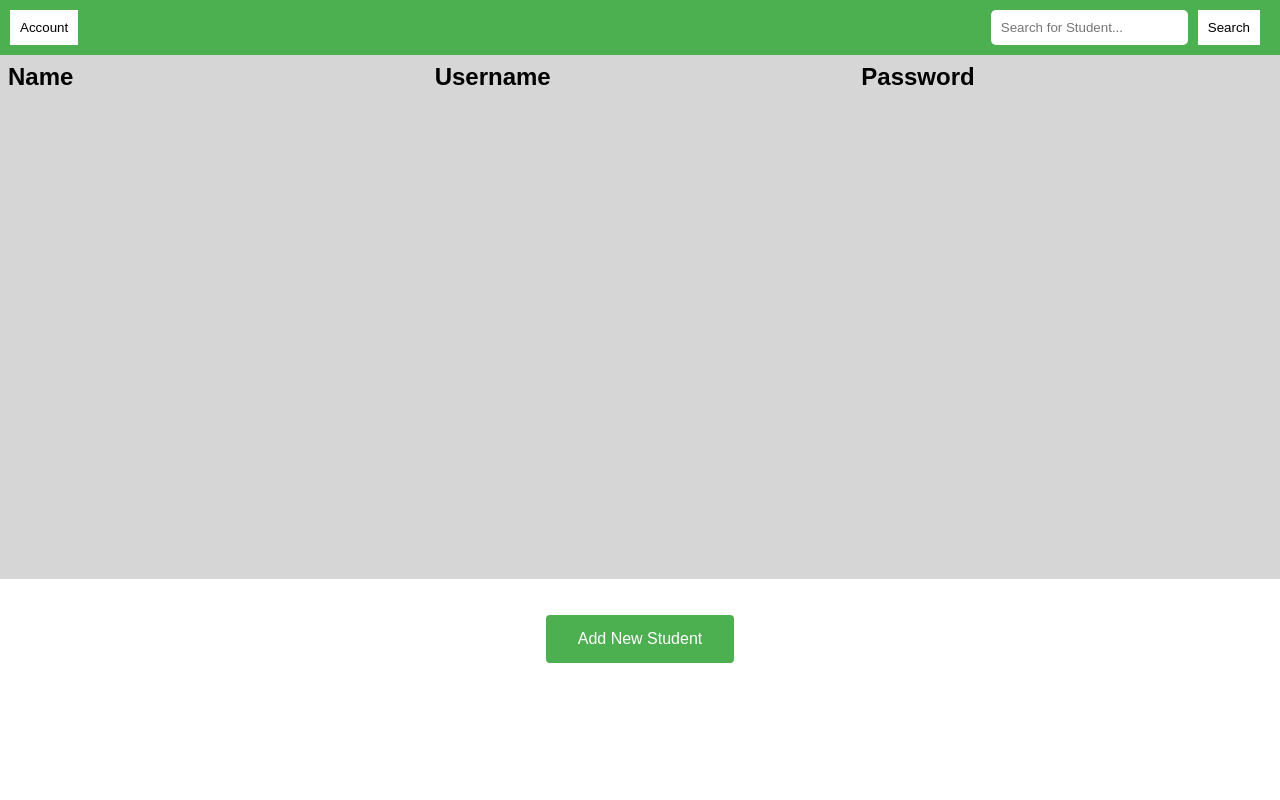
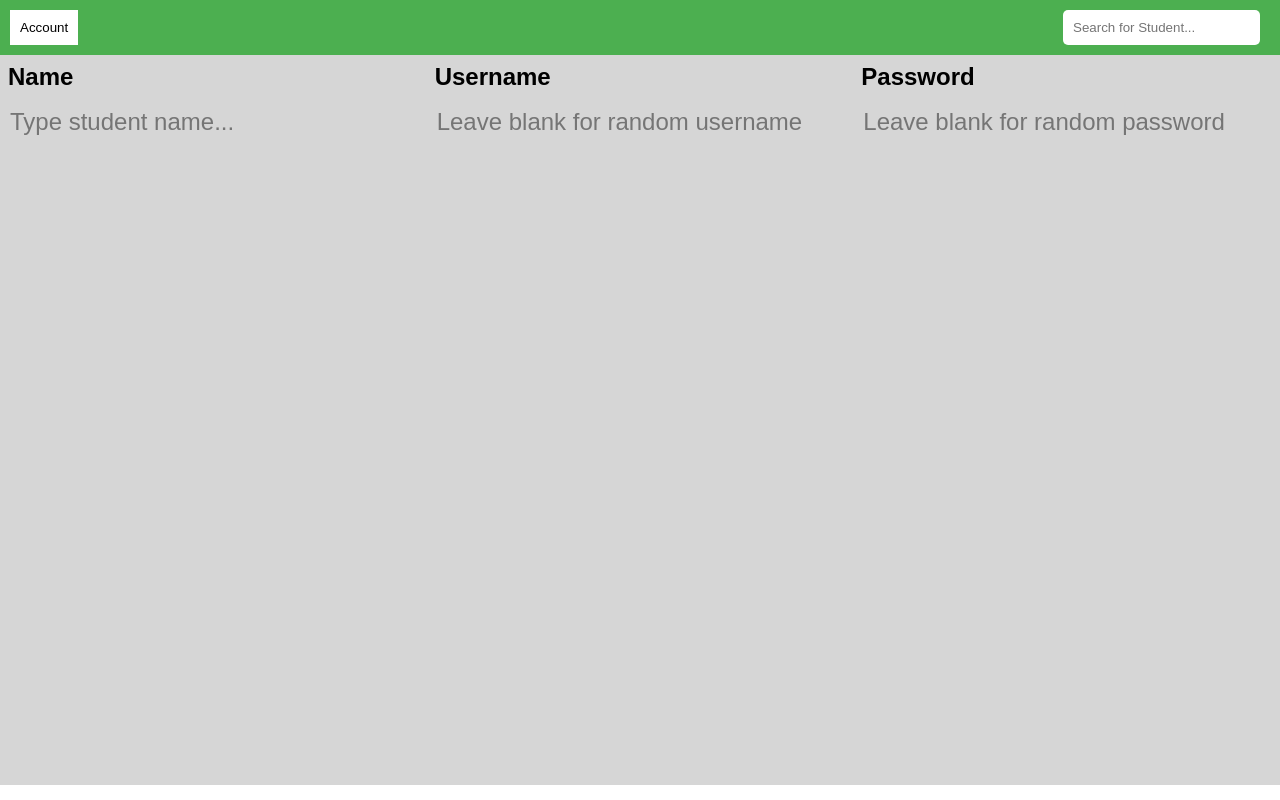
Before and after one commit to Brian-333/DearPenPal, a React (Create React App) app in the folder source/frontend/: page /Manager in a window 1280 px wide. Built offline with nearby package versions, Linux system fonts and the light colour scheme.

Commit message:
Made search bar

```diff
--- a/source/frontend/src/components/ManagerPage.js
+++ b/source/frontend/src/components/ManagerPage.js
@@ -2,20 +2,28 @@ import '../styles/managerPage.css';
 import React, { useState } from 'react';
 
 const ManagerPage = () => {
-  const [isOpen, setIsOpen] = useState(false);
   const [students, setStudents] = useState([]);
+  const [displayedStudents, setDisplayedStudents] = useState([]);
 
   const addStudent = (student) => {
-    setStudents([...students, student]);
-    closeModal();
+    const newStudents = [...students, student];
+    newStudents.reverse();
+    setStudents(newStudents);
+    setDisplayedStudents(newStudents);
   }
 
-  const openModal = () => setIsOpen(true);
-  const closeModal = () => setIsOpen(false);
+  const handleSearchChange = (event) => {
+    if (event.target.value === "") {
+      setDisplayedStudents(students);
+    } else {
+      const filteredStudents = students.filter((student) => student.name.toLowerCase().includes(event.target.value.toLowerCase()));
+      setDisplayedStudents(filteredStudents);
+    }
+  }
 
   return (
     <div>
-      <NavBar/>
+      <NavBar handleSearchChange={handleSearchChange}/>
       <div className='student-table'>
         <table>
             <tr>
@@ -23,73 +31,137 @@ const ManagerPage = () => {
               <th>Username</th>
               <th>Password</th>
             </tr>
+            <InputRow onSubmit={addStudent}/>
         </table>
         <div class="students">
           <table>
-            {students.map(student => <StudentRow {...student} />)}
+            {displayedStudents.map((student) => <StudentRow {...student} />)}
           </table>
         </div>
       </div>
-      <AddStudentButton onClick={openModal}/>
-      <AddStudentModal isOpen={isOpen} close={closeModal} onSubmit={addStudent} />
+      {/* <AddStudentModal isOpen={isOpen} close={closeModal} onSubmit={addStudent} /> */}
     </div>
   );
 }
 
-const AddStudentModal = ({isOpen, close, onSubmit}) => {
-  const [name, setName] = useState("");
-  const [username, setUsername] = useState("");
-  const [password, setPassword] = useState("");
+const InputRow = ({onSubmit}) => {
+  const [nameValue, setNameValue] = useState("");
+  const [usernameValue, setUsernameValue] = useState("");
+  const [passwordValue, setPasswordValue] = useState("");
 
-  const handleSubmit = (event) => {
-    event.preventDefault();
-    let finalUsername = username;
-    let finalPassword = password;
+  const handleKeyDown = (event) => {
+    if (event.key === "Enter" && nameValue.trim() !== "") {
+      let finalUsername = usernameValue;
+      let finalPassword = passwordValue;
 
-    if (name.trim() === "") {
+      if (nameValue.trim() === "") {
         alert("Name field cannot be empty")
         return;
       }
-    if (username.trim() === "") {
+      if (usernameValue.trim() === "") {
         finalUsername = generateRandomUsername();
       }
-    if (password.trim() === "") {
+      if (passwordValue.trim() === "") {
         finalPassword = generatePassword(10);
       }
 
-    onSubmit({name: name, username: finalUsername, password: finalPassword});
-    setName("");
-    setUsername("");
-    setPassword("");
+      onSubmit({ name: nameValue, username: finalUsername, password: finalPassword });
+      setNameValue("");
+      setUsernameValue("");
+      setPasswordValue("");
     }
-
-  if (!isOpen) {
-    return null;
   }
 
   return (
-    <>
-      <div className="modal-backdrop" onClick={close}/>
-      <div className="modal-content">
-        <form onSubmit={handleSubmit}>
-          <div class="form-element">
-            <label onClick>Name: </label>
-            <input type="text" name="name" placeholder={'Mandatory'} onChange={e => setName(e.target.value)} />
-          </div>
-          <div class="form-element">
-            <label>Username: </label>
-            <input type="text" name="username" placeholder={'Leave blank for a random username'} onChange={e => setUsername(e.target.value)} />
-          </div>
-          <div class="form-element">
-            <label>Password: </label>
-            <input type="text" name="password" placeholder={'Leave blank for a random password'} onChange={e => setPassword(e.target.value)} />
-          </div>
-          <input type="submit" value="Submit"/>
-        </form>
-      </div>
-    </>
+    <tr>
+      <td>
+        <input
+          className='MyInput'
+          placeholder='Type student name...'
+          type="text"
+          value={nameValue}
+          onChange={e => setNameValue(e.target.value)}
+          onKeyDown={handleKeyDown}
+        />
+      </td>
+      <td>
+        <input
+          className='MyInput'
+          placeholder='Leave blank for random username'
+          type="text"
+          value={usernameValue}
+          onChange={e => setUsernameValue(e.target.value)}
+          onKeyDown={handleKeyDown}
+        />
+      </td>
+      <td>
+        <input
+        className='MyInput'
+        placeholder='Leave blank for random password'
+        type="text"
+        value={passwordValue}
+        onChange={e => setPasswordValue(e.target.value)}
+        onKeyDown={handleKeyDown}
+        />
+      </td>
+    </tr>
   );
 }
+
+// const AddStudentModal = ({isOpen, close, onSubmit}) => {
+//   const [name, setName] = useState("");
+//   const [username, setUsername] = useState("");
+//   const [password, setPassword] = useState("");
+
+//   const handleSubmit = (event) => {
+//     event.preventDefault();
+//     let finalUsername = username;
+//     let finalPassword = password;
+
+//     if (name.trim() === "") {
+//       alert("Name field cannot be empty")
+//       return;
+//     }
+//     if (username.trim() === "") {
+//       finalUsername = generateRandomUsername();
+//     }
+//     if (password.trim() === "") {
+//       finalPassword = generatePassword(10);
+//     }
+
+//     onSubmit({name: name, username: finalUsername, password: finalPassword});
+//     setName("");
+//     setUsername("");
+//     setPassword("");
+//   }
+
+//   if (!isOpen) {
+//     return null;
+//   }
+
+//   return (
+//     <>
+//       <div className="modal-backdrop" onClick={close}/>
+//       <div className="modal-content">
+//         <form onSubmit={handleSubmit}>
+//           <div class="form-element">
+//             <label onClick>Name: </label>
+//             <input type="text" name="name" placeholder={'Mandatory'} onChange={e => setName(e.target.value)} />
+//           </div>
+//           <div class="form-element">
+//             <label>Username: </label>
+//             <input type="text" name="username" placeholder={'Leave blank for a random username'} onChange={e => setUsername(e.target.value)} />
+//           </div>
+//           <div class="form-element">
+//             <label>Password: </label>
+//             <input type="text" name="password" placeholder={'Leave blank for a random password'} onChange={e => setPassword(e.target.value)} />
+//           </div>
+//           <input type="submit" value="Submit"/>
+//         </form>
+//       </div>
+//     </>
+//   );
+// }
 
 function generateRandomUsername() {
   const adjectives = ['Quick', 'Lazy', 'Happy', 'Sad', 'Sleepy', 'Noisy', 'Hungry'];
@@ -111,25 +183,17 @@ function generatePassword(length) {
   return password;
 }
 
-const AddStudentButton = (props) => {
-  return (
-    <div className='addStudentContainer'>
-      <button onClick={props.onClick}>Add New Student</button>
-    </div>
-  );
-}
-
-const StudentRow = (props) => {
+const StudentRow = ({name, username, password, onClick}) => {
   return (
     <tr>
-      <td>{props.name}</td>
-      <td>{props.username}</td>
-      <td>{props.password}</td>
+      <td className="cursor-pointer" onClick={onClick}>{name}</td>
+      <td>{username}</td>
+      <td>{password}</td>
     </tr>
   );
 }
 
-const NavBar = () => {
+const NavBar = ({handleSearchChange}) => {
   return (
     <nav>
       <div className="account-container">
@@ -137,8 +201,7 @@ const NavBar = () => {
       </div>
       <div className="search-container">
         <form>
-          <input type="text" placeholder="Search for Student..." />
-          <button type="submit">Search</button>
+          <input type="text" placeholder="Search for Student..." onChange={handleSearchChange} />
         </form>
       </div>
     </nav>
--- a/source/frontend/src/styles/managerPage.css
+++ b/source/frontend/src/styles/managerPage.css
@@ -35,7 +35,7 @@ td, th {
 
 .students {
     overflow: scroll;
-    height: 60vh;
+    height: 80vh;
     width: 100%;
 }
 
@@ -101,3 +101,19 @@ td, th {
 .form-element input {
     width: 30ch;
 }
+
+.cursor-pointer {
+    cursor: pointer;
+}
+
+.MyInput {
+    background-color: rgb(214, 214, 214);
+    border: none;
+    font-size: 1em;
+    padding: none;
+    width: 30ch;
+}
+
+.MyInput:focus {
+    outline: none;
+}
```
Lines whose indentation alone changed are shown as unchanged.
